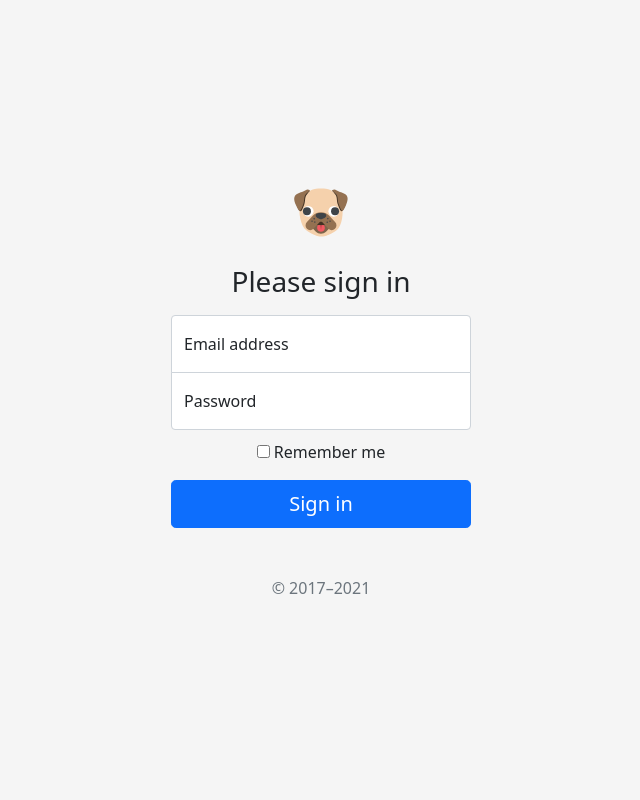
After one commit to arizamoisesco/tienda-libros, a Flask app: page /login in a window 1280 px wide. The commit adds this page. Shown: the whole page, without its empty margins (319-959 px from the left). Run offline with Flask 2, Linux system fonts and the light colour scheme.

Commit message:
Add form and personalitation

```diff
--- a/app/__init__.py
+++ b/app/__init__.py
@@ -6,6 +6,10 @@ app = Flask(__name__)
 def index():
     return render_template('index.html')
 
+@app.route('/login')
+def login():
+    return render_template('auth/login.html')
+
 def pagina_no_encontrada(error):
     return render_template('errores/404.html'), 404
 
--- /dev/null
+++ b/app/static/css/login.css
@@ -0,0 +1,39 @@
+html,
+body {
+  height: 100%;
+}
+
+body {
+  display: flex;
+  align-items: center;
+  padding-top: 40px;
+  padding-bottom: 40px;
+  background-color: #f5f5f5;
+}
+
+.form-signin {
+  width: 100%;
+  max-width: 330px;
+  padding: 15px;
+  margin: auto;
+}
+
+.form-signin .checkbox {
+  font-weight: 400;
+}
+
+.form-signin .form-floating:focus-within {
+  z-index: 2;
+}
+
+.form-signin input[type="email"] {
+  margin-bottom: -1px;
+  border-bottom-right-radius: 0;
+  border-bottom-left-radius: 0;
+}
+
+.form-signin input[type="password"] {
+  margin-bottom: 10px;
+  border-top-left-radius: 0;
+  border-top-right-radius: 0;
+}
--- /dev/null
+++ b/app/static/js/login.js
@@ -0,0 +1,4 @@
+(function(){
+    const body = document.querySelector('body');
+    body.classList.add('text-center');
+})();
--- /dev/null
+++ b/app/templates/auth/login.html
@@ -0,0 +1,33 @@
+{% extends './base.html' %}
+
+{% block title %}Inicio de sesión {% endblock %}
+
+{% block customCSS %}
+  <link rel="stylesheet" href="{{url_for('static', filename='css/login.css')}}">
+{% endblock %}
+{% block body %}
+<form class="form-signin">
+    <img class="mb-4" src="{{ url_for('static', filename='img/dog-face.svg')}}" alt="" width="72" height="57">
+    <h1 class="h3 mb-3 fw-normal">Please sign in</h1>
+
+    <div class="form-floating">
+      <input type="email" class="form-control" id="floatingInput" placeholder="name@example.com">
+      <label for="floatingInput">Email address</label>
+    </div>
+    <div class="form-floating">
+      <input type="password" class="form-control" id="floatingPassword" placeholder="Password">
+      <label for="floatingPassword">Password</label>
+    </div>
+
+    <div class="checkbox mb-3">
+      <label>
+        <input type="checkbox" value="remember-me"> Remember me
+      </label>
+    </div>
+    <button class="w-100 btn btn-lg btn-primary" type="submit">Sign in</button>
+    <p class="mt-5 mb-3 text-muted">&copy; 2017–2021</p>
+  </form>
+{%block customJS %}
+  <script src="{{url_for('static', filename='js/login.js')}}"></script>
+{% endblock %}
+{% endblock %}
--- a/app/templates/base.html
+++ b/app/templates/base.html
@@ -8,6 +8,7 @@
     <link href="https://cdn.jsdelivr.net/npm/bootstrap@5.0.0/dist/css/bootstrap.min.css" rel="stylesheet" integrity="sha384-wEmeIV1mKuiNpC+IOBjI7aAzPcEZeedi5yW5f2yOq55WWLwNGmvvx4Um1vskeMj0" crossorigin="anonymous">
     <link rel="shortcut icon" href="{{ url_for('static', filename='img/dog-face.svg')}}" type="image/x-icon">
     {% block customCSS %}
+
     {% endblock %}
 </head>
 <body>
```
